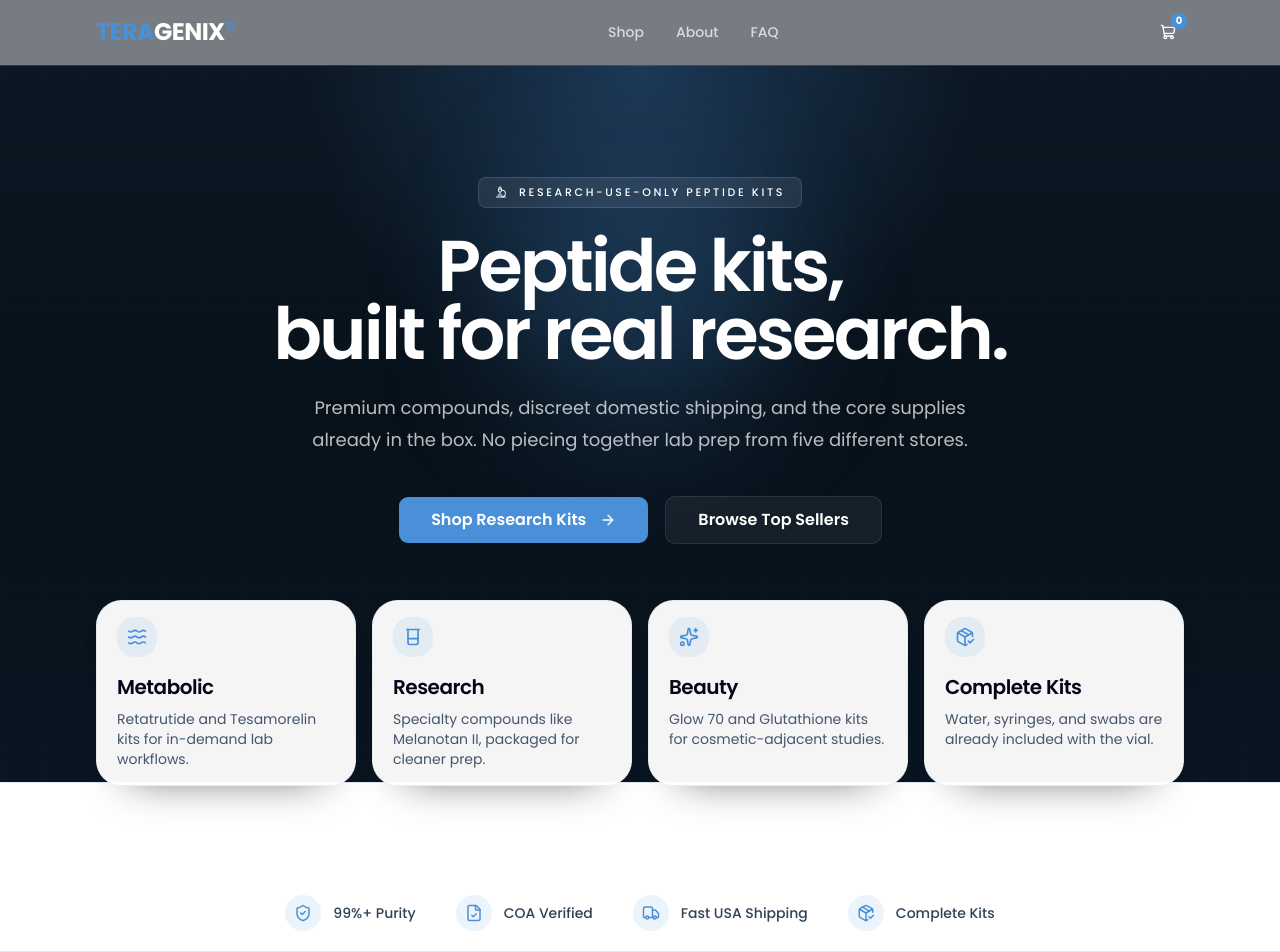
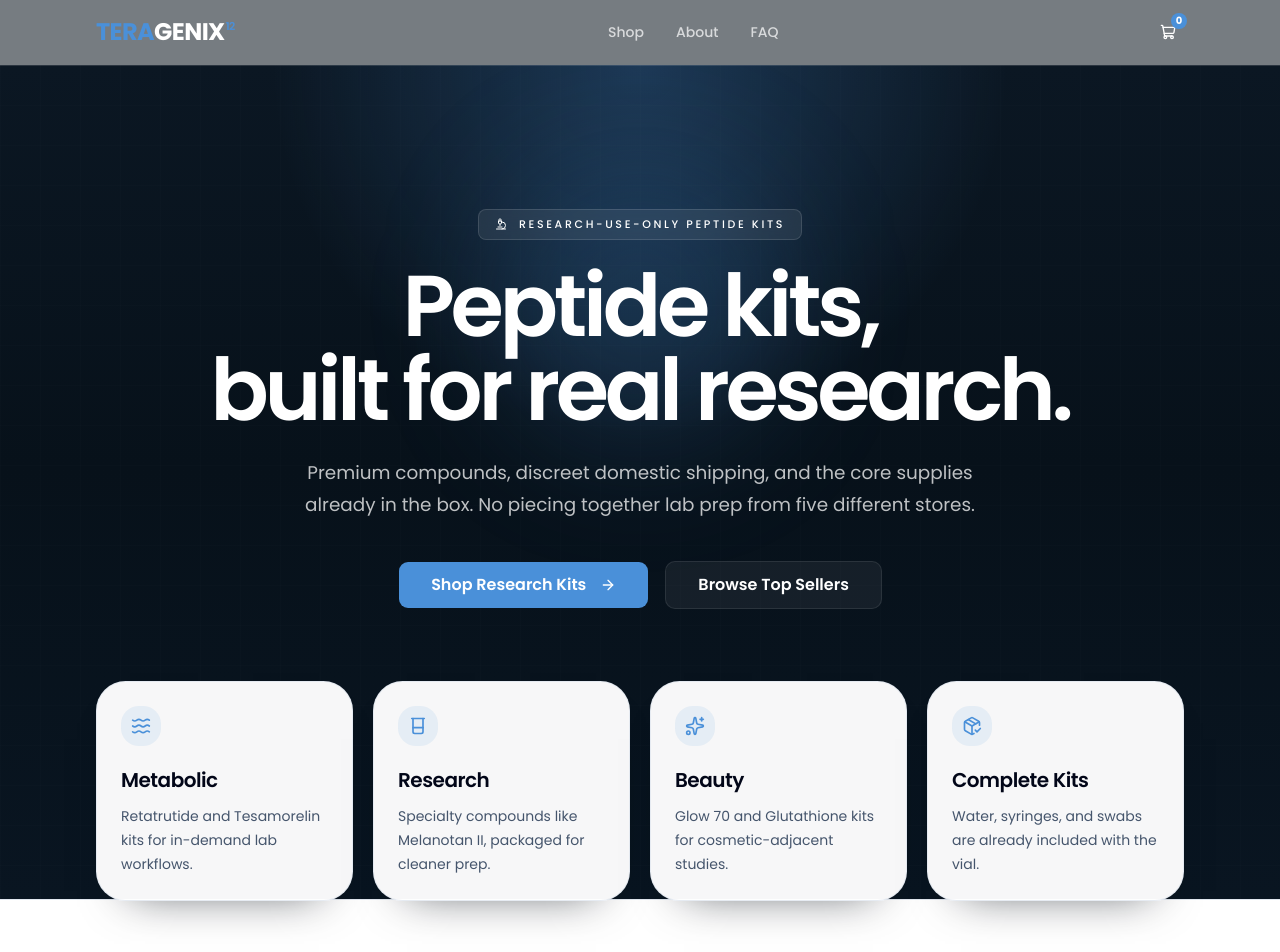
Before and after one commit to sethschnrt/teragenix, a Next.js app: page / in a window 1280 px wide. Shown: the top 952 px of the page. Built offline with nearby package versions, Linux system fonts and the light colour scheme.

Commit message:
tighten hero and trust-strip spacing

```diff
--- a/src/components/hero.tsx
+++ b/src/components/hero.tsx
@@ -38,7 +38,7 @@ export function Hero() {
       <div className="absolute left-1/2 top-24 h-72 w-72 -translate-x-1/2 rounded-full bg-[#4A90D9]/18 blur-3xl" />
       <div className="absolute inset-0 opacity-[0.08] [background-image:linear-gradient(rgba(255,255,255,0.12)_1px,transparent_1px),linear-gradient(90deg,rgba(255,255,255,0.12)_1px,transparent_1px)] [background-size:40px_40px]" />
 
-      <div className="relative mx-auto max-w-6xl px-4 sm:px-6 lg:px-8 pt-20 pb-14 sm:pt-28 sm:pb-20">
+      <div className="relative mx-auto max-w-6xl px-4 sm:px-6 lg:px-8 pt-28 pb-12 sm:pt-36 sm:pb-18">
         <div className="mx-auto flex max-w-4xl flex-col items-center text-center">
           <Badge
             variant="secondary"
@@ -48,13 +48,13 @@ export function Hero() {
             Research-use-only peptide kits
           </Badge>
 
-          <h1 className="max-w-4xl text-5xl font-semibold tracking-[-0.04em] text-white sm:text-6xl lg:text-7xl lg:leading-[0.95]">
+          <h1 className="max-w-4xl text-5xl font-semibold tracking-[-0.05em] text-white sm:text-6xl lg:text-[5.4rem] lg:leading-[0.98]">
             Peptide kits,
             <br />
             built for real research.
           </h1>
 
-          <p className="mt-6 max-w-2xl text-base leading-7 text-white/72 sm:text-lg sm:leading-8">
+          <p className="mt-6 max-w-2xl text-base leading-7 text-white/74 sm:text-[1.15rem] sm:leading-8">
             Premium compounds, discreet domestic shipping, and the core supplies already in the box. No piecing together lab prep from five different stores.
           </p>
 
@@ -80,20 +80,20 @@ export function Hero() {
           </div>
         </div>
 
-        <div className="relative z-10 mx-auto mt-14 mb-[-5.25rem] grid max-w-5xl gap-4 md:grid-cols-2 xl:max-w-none xl:grid-cols-4 xl:gap-4">
+        <div className="relative z-10 mx-auto mt-18 mb-[-4.6rem] grid max-w-5xl gap-5 md:grid-cols-2 xl:max-w-none xl:grid-cols-4 xl:gap-5">
           {heroCards.map((card) => (
             <Link
               key={card.title}
               href={card.href}
-              className="group rounded-[1.6rem] border border-slate-200/80 bg-white/96 px-5 py-4 text-left text-slate-950 shadow-[0_24px_44px_-34px_rgba(3,10,18,0.72)] transition-transform duration-200 hover:-translate-y-1"
+              className="group rounded-[1.85rem] border border-slate-200/85 bg-white/97 px-6 py-6 text-left text-slate-950 shadow-[0_24px_44px_-34px_rgba(3,10,18,0.72)] transition-transform duration-200 hover:-translate-y-1"
             >
               <div className="flex h-10 w-10 items-center justify-center rounded-2xl bg-[#4A90D9]/10 text-[#4A90D9]">
                 <card.icon className="h-5 w-5" />
               </div>
-              <h3 className="mt-4 text-lg font-semibold tracking-tight text-slate-950 sm:text-xl">
+              <h3 className="mt-5 text-lg font-semibold tracking-tight text-slate-950 sm:text-xl">
                 {card.title}
               </h3>
-              <p className="mt-2 text-sm leading-5 text-slate-600">
+              <p className="mt-2.5 text-sm leading-6 text-slate-600">
                 {card.description}
               </p>
             </Link>
--- a/src/components/trust-bar.tsx
+++ b/src/components/trust-bar.tsx
@@ -22,8 +22,8 @@ const trustItems = [
 export function TrustBar() {
   return (
     <section className="border-y border-slate-200 bg-white">
-      <div className="mx-auto max-w-6xl px-4 pt-24 pb-4 sm:px-6 sm:pt-28 lg:px-8 lg:pb-5">
-        <div className="flex flex-wrap items-center justify-center gap-x-5 gap-y-3 text-center sm:gap-x-8 lg:gap-x-10">
+      <div className="mx-auto max-w-6xl px-4 pt-18 pb-5 sm:px-6 sm:pt-20 lg:px-8 lg:pb-6">
+        <div className="flex flex-wrap items-center justify-center gap-x-6 gap-y-4 text-center sm:gap-x-8 lg:gap-x-10">
           {trustItems.map((item) => (
             <div key={item.title} className="flex items-center gap-3 text-sm font-medium text-slate-700">
               <div className="flex h-9 w-9 items-center justify-center rounded-full bg-[#4A90D9]/10">
```
